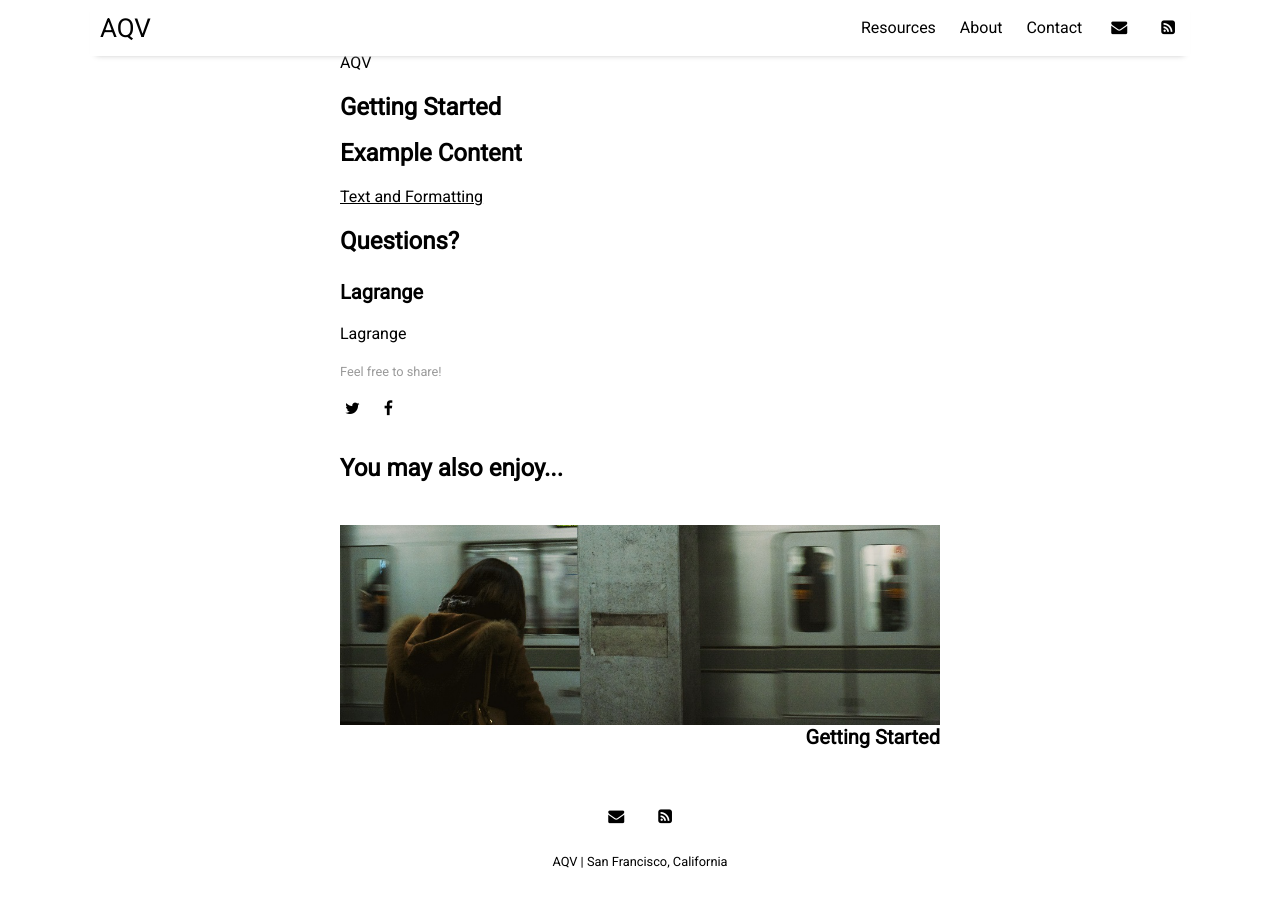
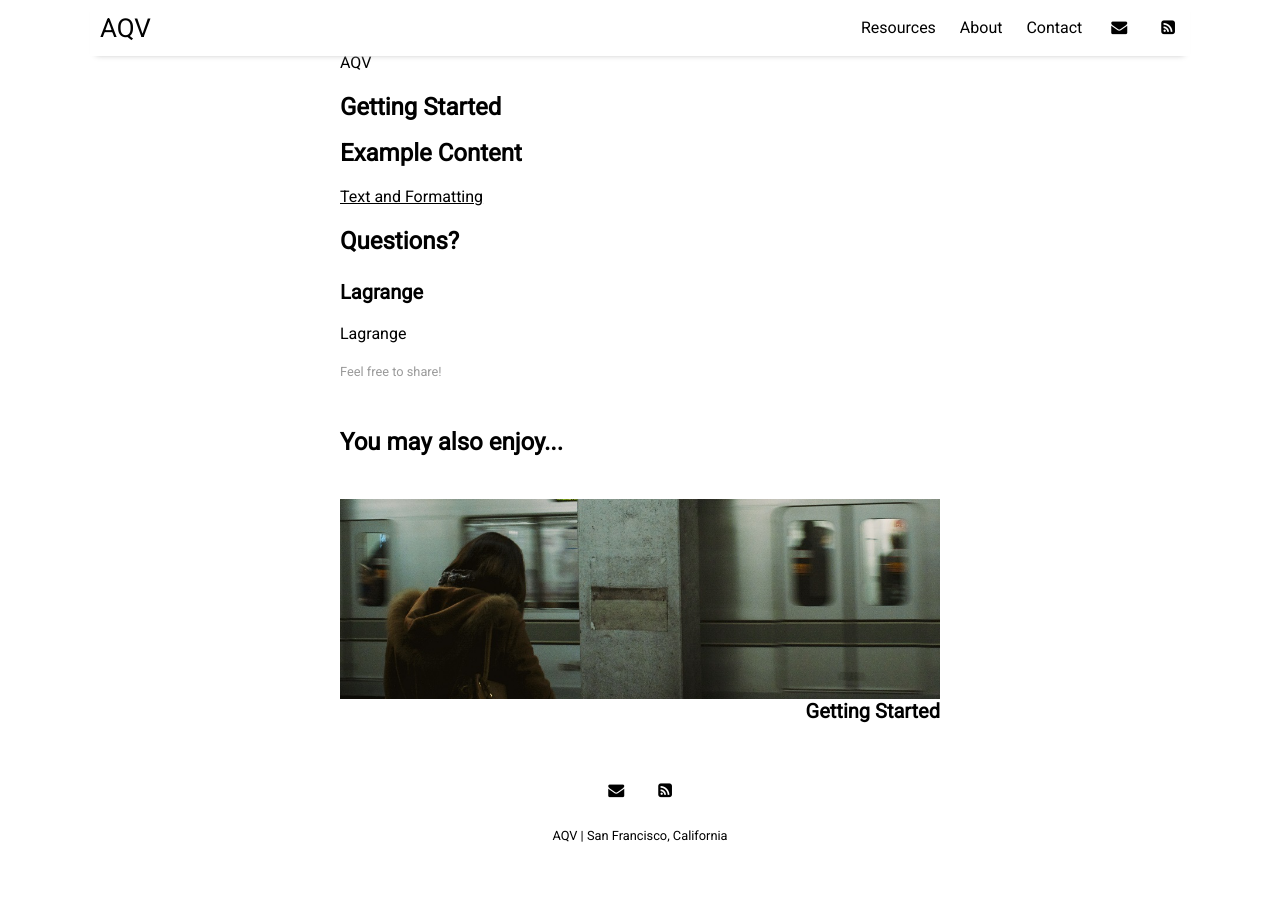
Before and after one commit to aqv-us/aqv-us, a Jekyll site: the page built from _posts/2017-01-01-welcome-to-millennial.md, in a window 1280 px wide and 900 px high, scrolled down 541 px. Built offline with Jekyll 4.4.1, drawn with Linux system fonts in a browser that asks for light colours; nearby versions of some CDN libraries; after the commit the page ends 1415 px from its top, so only the background shows below that.

Commit message:
Update post-share.html

```diff
--- a/_includes/post-share.html
+++ b/_includes/post-share.html
@@ -1,7 +1,4 @@
 <div class="post-share">
   <div class="post-date">{{ site.data.settings.sharing_button_prompt }}</div>
-  <div class="sharing-icons">
-    <a href="https://twitter.com/intent/tweet?text={{ page.title }}&amp;url={{ site.github.url }}{{ page.url }}" target="_blank"><i class="fa fa-twitter" aria-hidden="true"></i></a>
-    <a href="https://www.facebook.com/sharer/sharer.php?u={{ site.github.url }}{{ page.url }}&amp;title={{ page.title }}" target="_blank"><i class="fa fa-facebook" aria-hidden="true"></i></a>
-  </div>
+
 </div>
```
